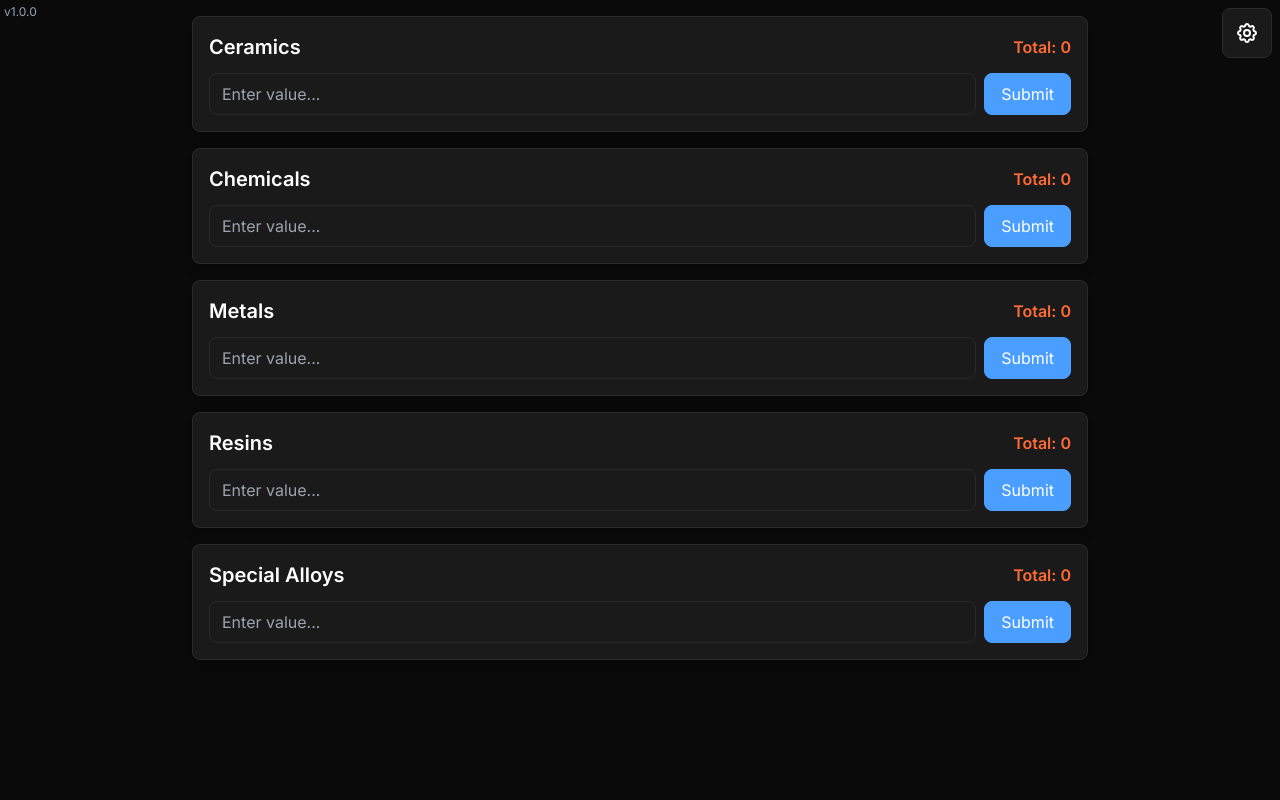
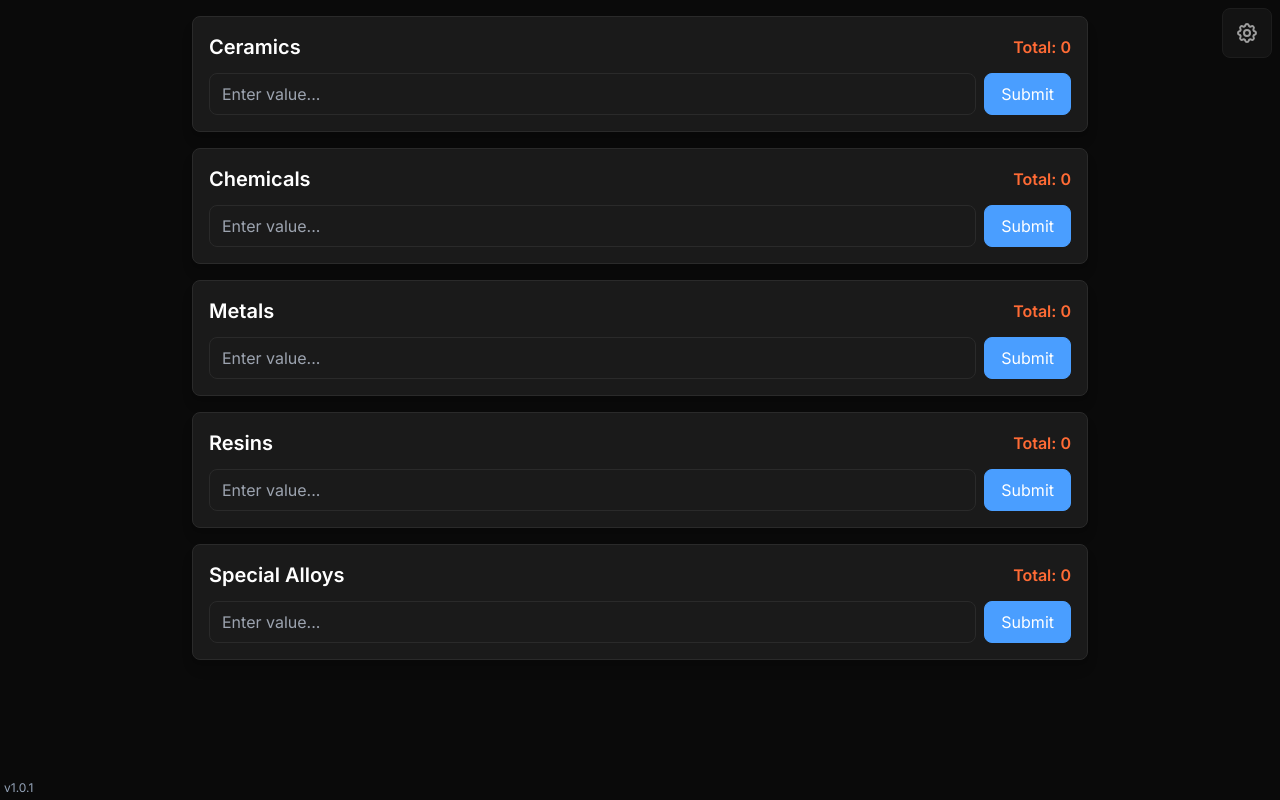
Before and after one commit to robertkirsz/death-stranding-materials, a React (Vite) app: page / in a window 1280 px wide. Built offline with nearby package versions, Linux system fonts and the light colour scheme.

Commit message:
Update dependencies and bump version to 1.0.1

```diff
--- a/package.json
+++ b/package.json
@@ -1,7 +1,7 @@
 {
   "name": "death-stranding-materials",
   "private": true,
-  "version": "1.0.0",
+  "version": "1.0.1",
   "type": "module",
   "scripts": {
     "dev": "vite --host",
--- a/src/App.tsx
+++ b/src/App.tsx
@@ -76,15 +76,18 @@ function App() {
   // Handle click outside to close settings menu
   useEffect(() => {
     const handleClickOutside = (event: MouseEvent | TouchEvent) => {
-      if (settingsRef.current && event.target instanceof Node && !settingsRef.current.contains(event.target)) {
+      if (
+        isSettingsOpen &&
+        settingsRef.current &&
+        event.target instanceof Node &&
+        !settingsRef.current.contains(event.target)
+      ) {
         setIsSettingsOpen(false)
       }
     }
 
-    if (isSettingsOpen) {
-      document.addEventListener('mousedown', handleClickOutside)
-      document.addEventListener('touchstart', handleClickOutside)
-    }
+    document.addEventListener('mousedown', handleClickOutside)
+    document.addEventListener('touchstart', handleClickOutside)
 
     return () => {
       document.removeEventListener('mousedown', handleClickOutside)
@@ -190,7 +193,7 @@ function App() {
 
   return (
     <div className="min-h-screen bg-ds-dark p-2 sm:p-4">
-      <div className="fixed top-1 left-1 text-xs text-slate-400 z-50 pointer-events-none">v{APP_VERSION}</div>
+      <div className="fixed bottom-1 left-1 text-xs text-slate-400 z-50 pointer-events-none">v{APP_VERSION}</div>
 
       {/* Settings Button */}
       <div className="fixed top-2 right-2 z-50" ref={settingsRef}>
@@ -198,8 +201,8 @@ function App() {
           id="settings-button"
           onClick={() => setIsSettingsOpen(!isSettingsOpen)}
           className="bg-ds-gray border border-ds-light-gray text-white p-2 sm:p-3 rounded-lg
-                   hover:bg-ds-light-gray hover:border-ds-blue transition-all duration-200
-                   focus:outline-none focus:ring-2 focus:ring-ds-blue focus:ring-opacity-50
+                   opacity-60 hover:opacity-100 hover:bg-ds-light-gray hover:border-ds-blue
+                   transition-all duration-200 focus:outline-none focus:ring-2 focus:ring-ds-blue focus:ring-opacity-50
                    flex items-center justify-center"
           aria-label="Settings"
           aria-expanded={isSettingsOpen}
```
Also changed, not shown: 1 other file (tests, documents, lock files or other folders).
